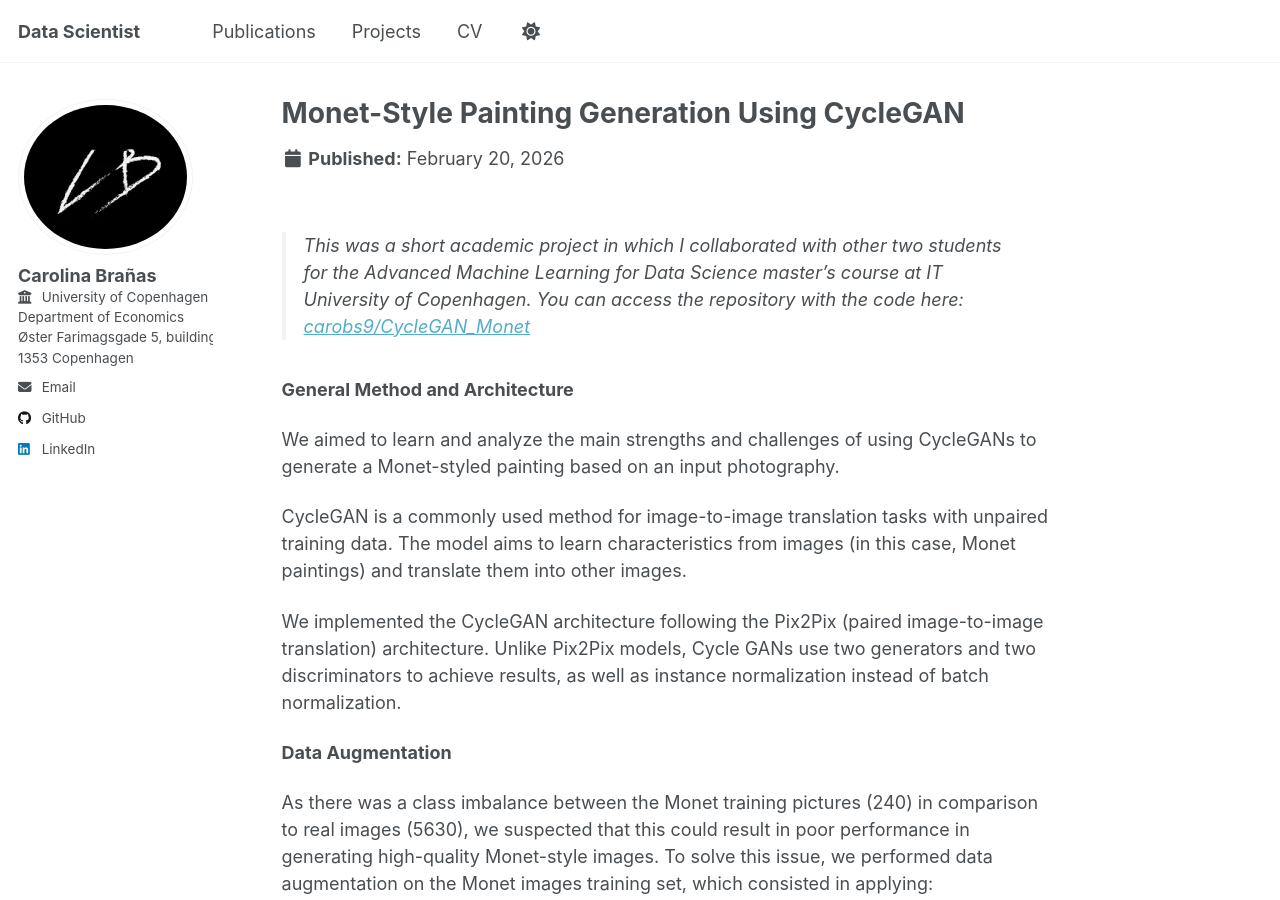
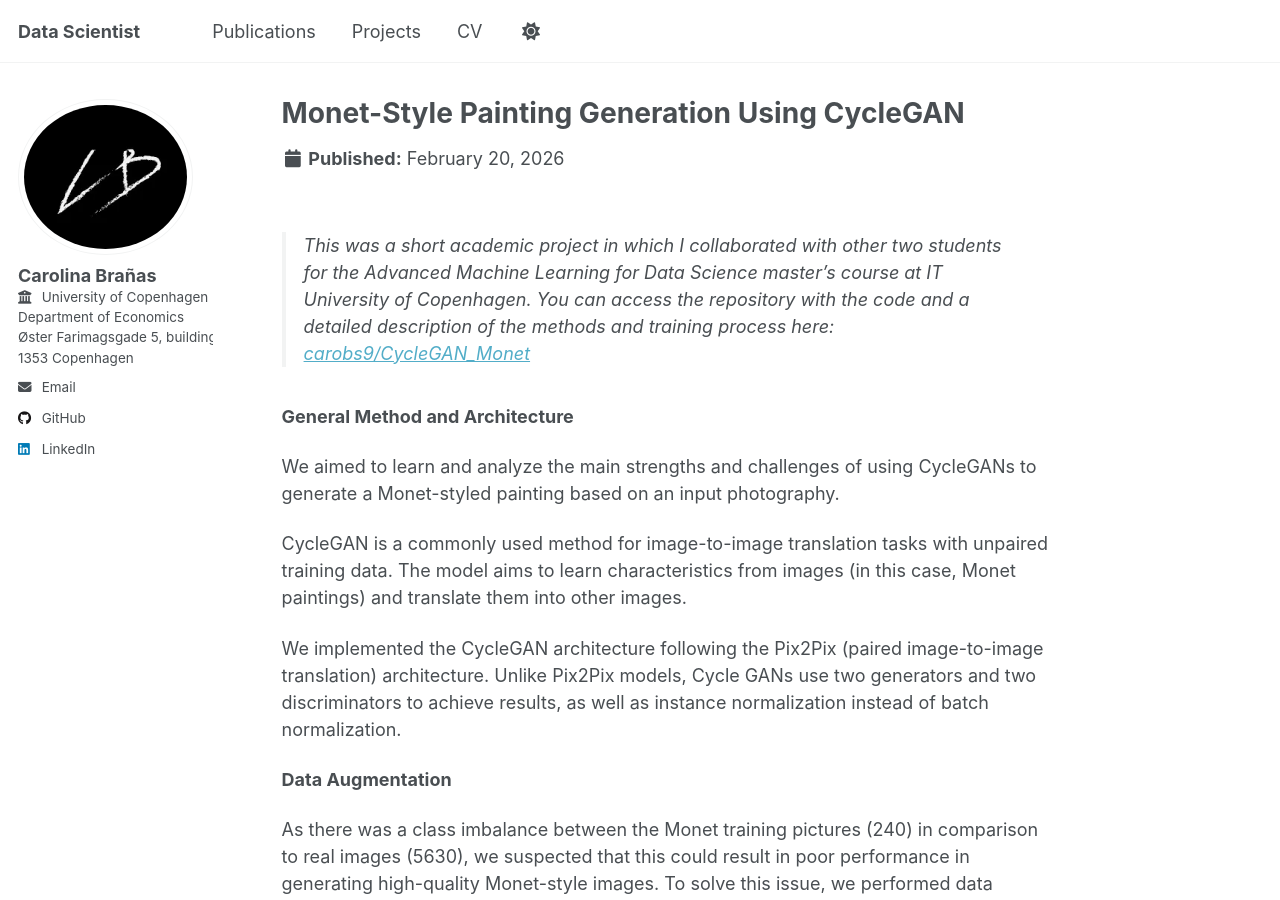
Before and after one commit to carobs9/carobs9.github.io, a Jekyll site: the page built from _portfolio/07_monet.md, in a window 1280 px wide and 900 px high. Built offline with Jekyll 4.4.1, drawn with Linux system fonts in a browser that asks for light colours; a script that is not in the unit is left out.

Commit message:
Update project description in Monet documentation for clarity and detail

```diff
--- a/_portfolio/07_monet.md
+++ b/_portfolio/07_monet.md
@@ -7,7 +7,8 @@ permalink: /projects/monet/
 
 {% include base_path %}
 
-> This was a short academic project in which I collaborated with other two students for the Advanced Machine Learning for Data Science master’s course at IT University of Copenhagen. You can access the repository with the code here: [carobs9/CycleGAN_Monet](https://github.com/carobs9/CycleGAN_Monet)
+> This was a short academic project in which I collaborated with other two students for the Advanced Machine Learning for Data Science master’s course at IT University of Copenhagen.
+> You can access the repository with the code and a detailed description of the methods and training process here: [carobs9/CycleGAN_Monet](https://github.com/carobs9/CycleGAN_Monet)
 
 **General Method and Architecture**
 
```
